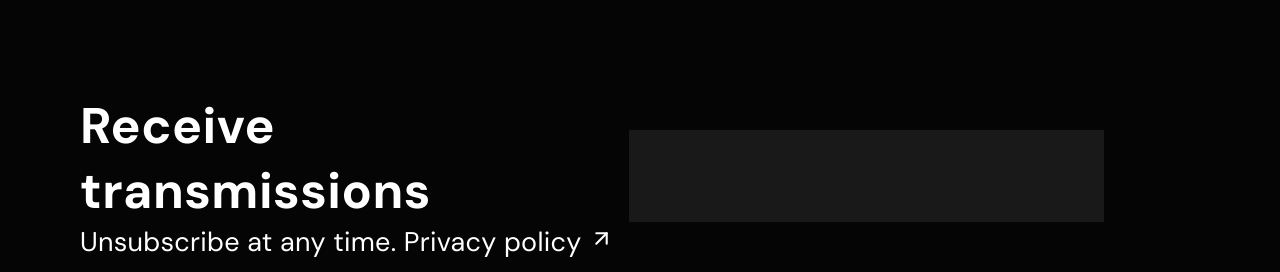
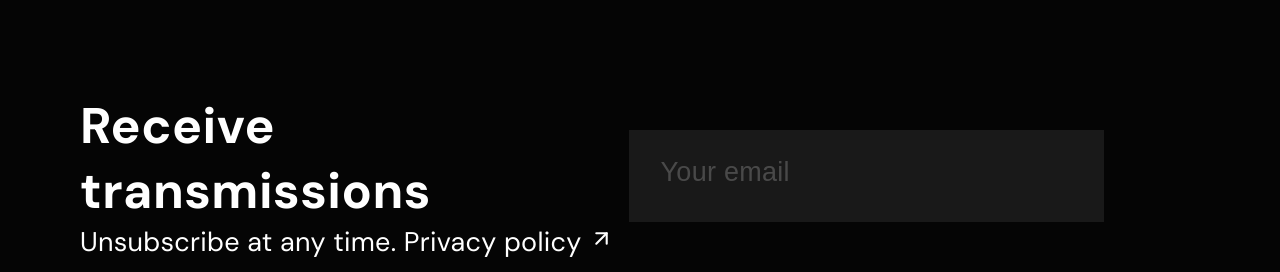
Before and after one commit to tissyane/Cronos-app, a Next.js app: page / in a window 1280 px wide. Shown: the part 4900-5172 px from the top of the page. Built offline with nearby package versions, Linux system fonts and the light colour scheme.

Commit message:
fix: newsletter - Fixed input placeholder

```diff
--- a/src/components/Main/Newsletter.tsx
+++ b/src/components/Main/Newsletter.tsx
@@ -20,7 +20,7 @@ export default function Newsletter() {
             </Description>
           </div>
         </Left>
-        <InputForm></InputForm>
+        <InputForm placeholder="Your email"></InputForm>
       </Container>
     </>
   );
@@ -66,8 +66,20 @@ const InputForm = styled.input`
   gap: 236px;
   background: rgba(255, 255, 255, 0.08);
 
+  &::placeholder {
+    font-size: 27px;
+    line-height: 35px;
+    letter-spacing: 0.01em;
+    color: rgba(255, 255, 255, 0.21);
+
+    @media (max-width: 614px) {
+      font-size: 18px;
+    }
+  }
+
   @media (max-width: 614px) {
     width: 80%;
     height: 50px;
+    padding: 10px;
   }
 `;
```
